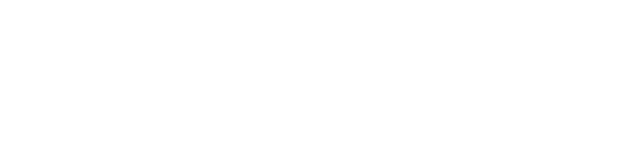
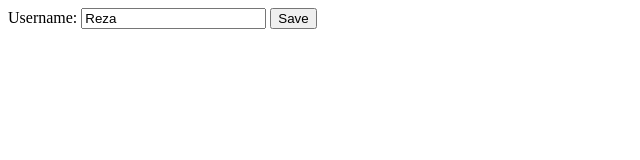
Before and after one commit to tasnim-reza/angularjs-class, a plain HTML site: page class-2-Basic AngularJs/code/index-with-jquery.html in a window 1280 px wide. Shown: the whole page, without its empty margins (0-640 px from the left). Drawn offline with Linux system fonts and the light colour scheme.

Commit message:
added sample code for class-2

```diff
--- a/class-2-Basic AngularJs/code/index-with-jquery.html
+++ b/class-2-Basic AngularJs/code/index-with-jquery.html
@@ -2,9 +2,24 @@
 <html>
 <head lang="en">
     <meta charset="UTF-8">
-    <title></title>
+    <title>AngularJs Basic</title>
+    <script src="jquery-2.1.1.js"></script>
 </head>
 <body>
-
+<div>
+    <form>
+        <label>Username: </label>
+        <input id="username" type="text"/>
+        <input id="submit" type="button" value="Save">
+    </form>
+    <script>
+        $(function(){
+           $('#username').val('Reza');
+            $('#submit').on('click', function(e){
+               console.log($('#username').val());
+            });
+        });
+    </script>
+</div>
 </body>
 </html>
```
Also changed, not shown: class-2-Basic AngularJs/code/index-with-angularjs.html (+17 -3 lines).
